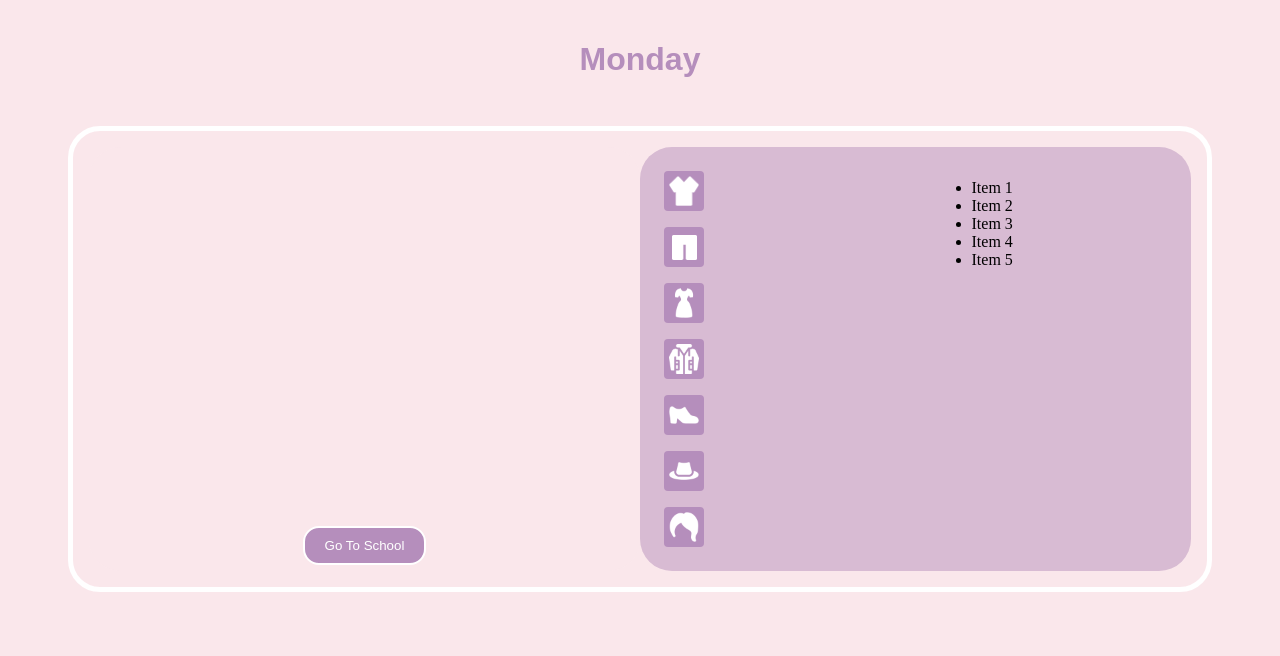
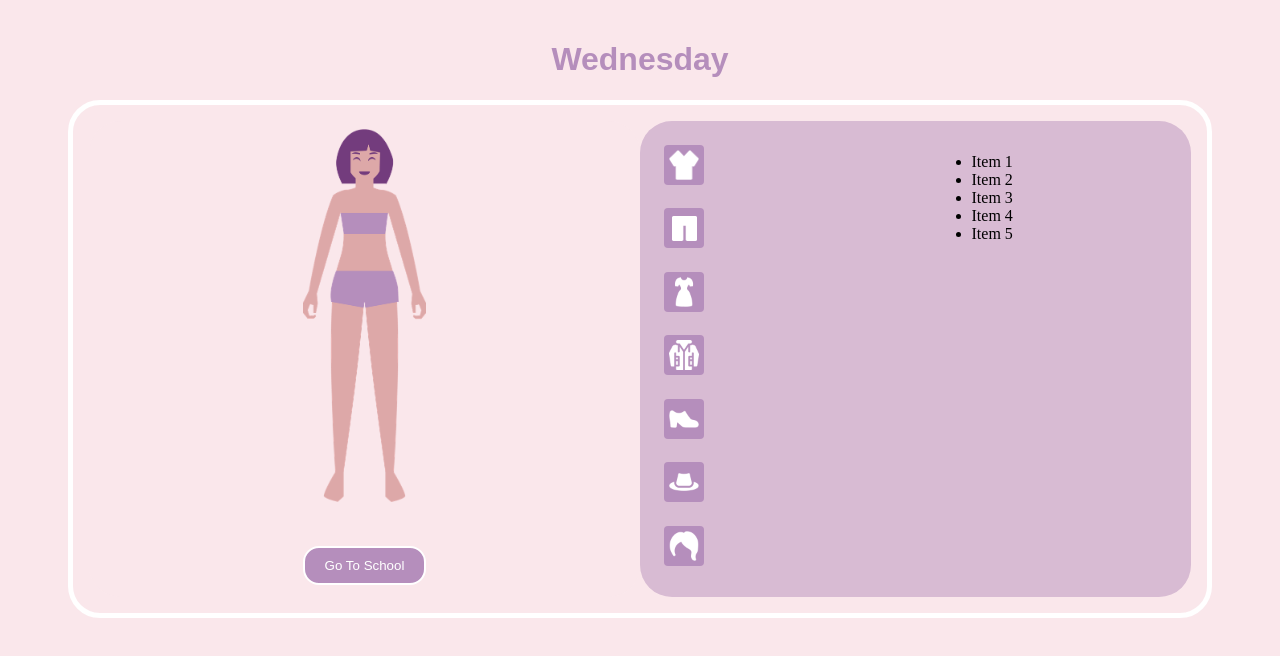
Before and after one commit to ThomasNewton03/Hackathon-Team-38, a website: page public/dress-up.html in a window 1280 px wide. Drawn offline with Linux system fonts and the light colour scheme.

Commit message:
Added Jemima

```diff
--- a/public/css/styles.css
+++ b/public/css/styles.css
@@ -37,6 +37,11 @@ p {
 
 .model {
     grid-area: 1 / 1 / 2 / 2;
+
+    margin-top: 0.5rem;
+    display: flex;
+    justify-content: center;
+    align-items: center;
 }
 
 button {
@@ -62,7 +67,7 @@ button:hover {
     grid-row-gap: 0px;
     border: 5px solid white;
     border-radius: 2rem;
-    margin: 3rem;
+    margin: 0.25rem 3rem 3rem 3rem;
     padding: 1rem;
 }
 
@@ -156,3 +161,8 @@ button:hover {
     height: 30px;
     width: 30px;
 }
+
+.jemima {
+    width:122x;
+    height:373px;
+}
--- a/public/dress-up.html
+++ b/public/dress-up.html
@@ -8,12 +8,12 @@
     </head>
     <body>
         <div class="title">
-            <h1 class="day-title">Monday</h1>
+            <h1 id="day-title">Monday</h1>
         </div>
         <div class="main-area">
             <div class="person-body">
                 <div class="model">
-
+                    <img class="jemima" src="imgs/jemima/Jemima.png" />
                 </div>
                 <div class="school-button-area">
                     <button id="go-to-school-button">Go To School</button>
--- a/public/js/dress-up.js
+++ b/public/js/dress-up.js
@@ -1,3 +1,9 @@
+const days = ["Monday", "Tuesday", "Wednesday", "Thursday", "Friday"];
+
+const currentDay = 2;
+
+document.getElementById("day-title").textContent = days[currentDay];
+
 // Define an array of items
 const items = ['Item 1', 'Item 2', 'Item 3', 'Item 4', 'Item 5'];
 
```
Also changed, not shown: public/imgs/jemima/hell.txt (deleted).
